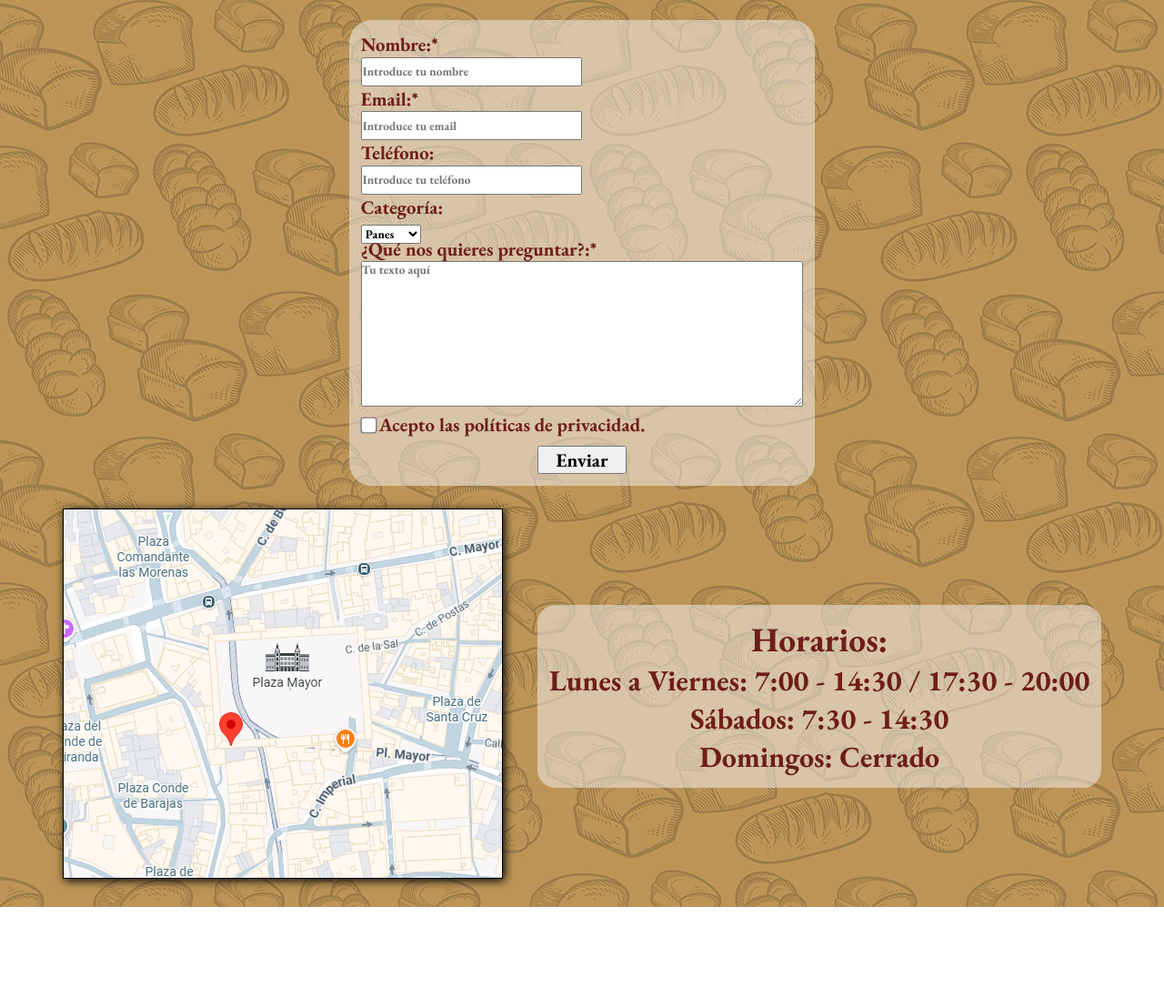
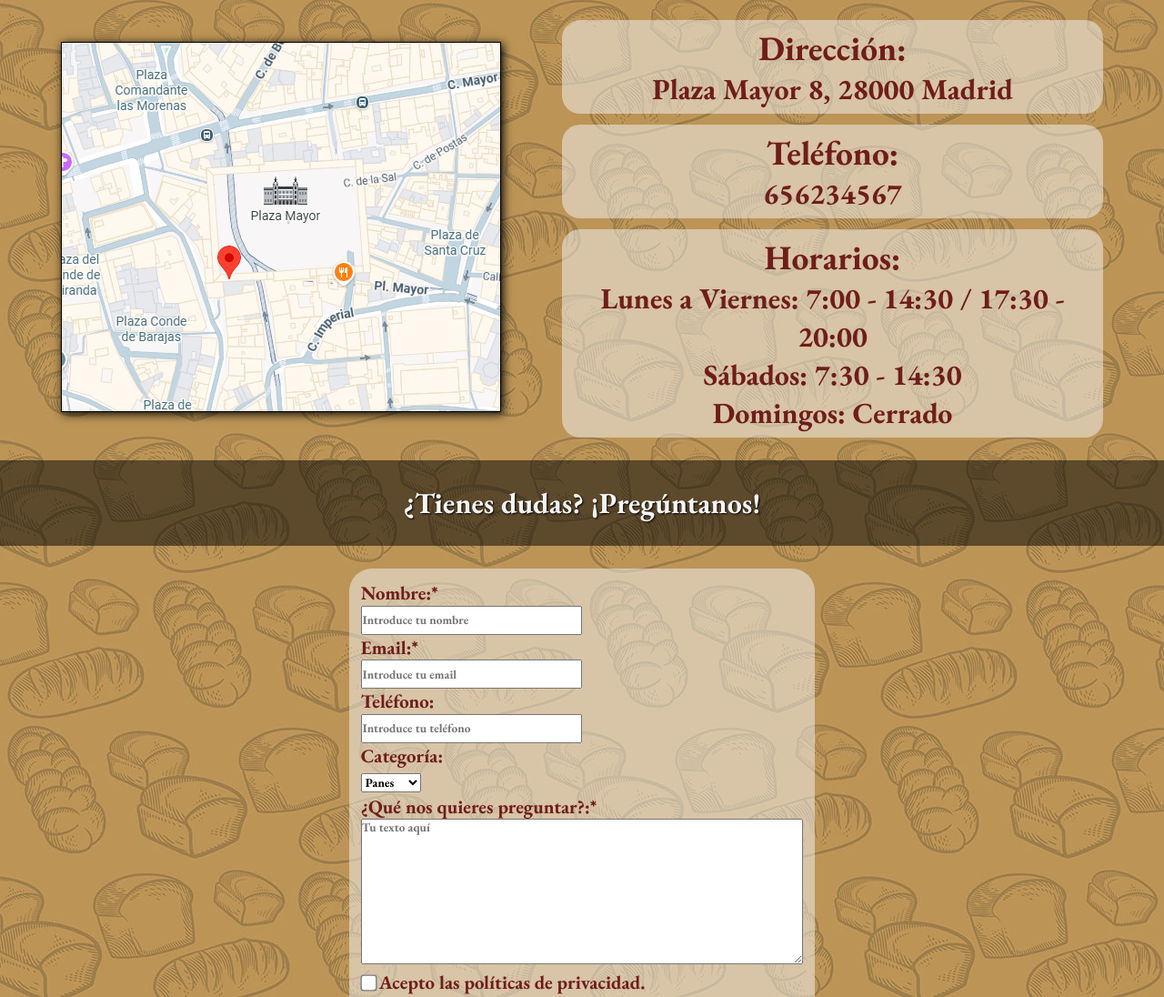
Before and after one commit to DavidTerreu/DIW_Web_Cliente_David_Terreu, a plain HTML site: page contacto.html in a window 1280 px wide. Shown: the part 168-1264 px from the top of the page at 91% size. Before the commit the page ends 1165 px from the top, so only its background shows below. Drawn offline with nearby package versions, Linux system fonts and the light colour scheme.

Commit message:
Cambios mejoras

```diff
--- a/contacto.html
+++ b/contacto.html
@@ -24,13 +24,52 @@
         </nav>
     </header>
     <main>
-        <section id="formulario">
+        <section id="contactoUP">
             <div>
                 <h2>
                     Contacta con Nosotros
                 </h2>
             </div>
-            <form action="#" mehotd="get">
+        </section>
+        <section id="mapa">
+            <div>
+                <img src="./img/mapa.png" alt="">
+            </div>
+            <div>
+                <div class="contactoDireccion">
+                    <h3>
+                        Dirección:
+                    </h3>
+                    <p>
+                        Plaza Mayor 8, 28000 Madrid
+                    </p>
+                </div>
+                <div class="contactoTelefono">
+                    <h3>
+                        Teléfono:
+                    </h3>
+                    <p>
+                        656234567
+                    </p>
+                </div>
+                <div class="contactoHorarios">
+                    <h3>
+                        Horarios:
+                    </h3>
+                    <p>
+                        Lunes a Viernes: 7:00 - 14:30 / 17:30 - 20:00 <br>
+                        Sábados: 7:30 - 14:30 <br>
+                        Domingos: Cerrado
+                    </p>
+                </div>
+        </section>
+        <section id="formulario">
+            <div>
+                <h2>
+                    ¿Tienes dudas? ¡Pregúntanos!
+                </h2>
+            </div>
+            <form action="#" method="get">
                 <div class="formNombre">
                     <label for="nombre">Nombre:*</label><br>
                     <input type="text" name="nombre" placeholder="Introduce tu nombre">
@@ -63,21 +102,6 @@
                 <input class="formEnviar" type="submit" value="Enviar">
             </form>
         </section>
-        <section id="mapa">
-            <div>
-                <img src="./img/mapa.png" alt="">
-            </div>
-            <div class="contactoHorarios">
-                <h3>
-                    Horarios:
-                </h3>
-                <p>
-                    Lunes a Viernes: 7:00 - 14:30 / 17:30 - 20:00 <br>
-                    Sábados: 7:30 - 14:30 <br>
-                    Domingos: Cerrado
-                </p>
-            </div>
-        </section>
     </main>
     <footer>
 
--- a/style.css
+++ b/style.css
@@ -123,18 +123,18 @@ h1{
 .contenedorProductos{
     display: flex;
 }
+.contenedorIZQ{
+    width: 50%;
+    display: flex;
+    flex-wrap: wrap;
+}
 .listaCategorias2{
     display: flex;
     justify-content: space-around;
     flex-wrap: wrap;
-    width: 50%;
 }
 .listaCategorias2 img{
     box-shadow: black 2px 2px 10px;
-}
-.aIMGcategorias2 :hover{
-    transform: scale(1.03);
-    transition: all 0.3s ease-in-out;
 }
 .listaCategorias2 p{
     text-align: center;
@@ -143,7 +143,6 @@ h1{
     background-color: #6F1D1B;
     border-radius: 10px;
     margin-top: 2%;
-    width: 100%;
 }
 .aTEXTOcategorias2 :hover{
     background-color: #FFE6A7;
@@ -218,11 +217,22 @@ h1{
 }
 
 /*Contacto*/
+#contactoUP h2{
+    text-align: center;
+    color: whitesmoke;
+    text-shadow: black 1px 1px 2px;
+    padding-top: 2%;
+    padding-bottom: 2%;
+    margin-bottom: 2%;
+    font-size: 2rem;
+    background-color: rgba(0, 0, 0, 0.500);
+}
 label{
     color: #6F1D1B;
 }
 #formulario{
     font-size: 1.3rem;
+    margin-bottom: 2%;
 }
 #formulario h2{
     text-align: center;
@@ -257,7 +267,7 @@ label{
 }
 .formCategoria{
     height: 4vh;
-    margin-bottom: 3%;
+    margin-bottom: 5%;
 }
 .formPregunta textarea{
     width: 100%;
@@ -279,16 +289,37 @@ label{
     margin-top: 2%;
     margin-bottom: 2%;
     align-items: center;
-    justify-content: center;
+    justify-content: space-evenly;
 }
 #mapa img{
     box-shadow: black 2px 2px 10px;
 }
+.contactoDireccion{
+    font-size: 2rem;
+    background-color: rgba(245, 245, 245, 0.500);
+    border-radius: 20px;
+    color: #6F1D1B;
+    padding: 1% 1% 1% 1%;
+    margin-bottom: 2%;
+}
 .contactoHorarios{
-    margin-left: 3%;
     font-size: 2rem;
     background-color: rgba(245, 245, 245, 0.500);
     border-radius: 20px;
     color: #6F1D1B;
     padding: 1% 1% 1% 1%;
 }
+.contactoTelefono{
+    font-size: 2rem;
+    background-color: rgba(245, 245, 245, 0.500);
+    border-radius: 20px;
+    color: #6F1D1B;
+    padding: 1% 1% 1% 1%;
+    margin-bottom: 2%;
+}
+/*Footer*/
+footer{
+    background-color: #6F1D1B;
+    color: whitesmoke;
+    height: 15vh;
+}
```
Also changed, not shown: bolleria.html (+1 -1 lines), faqs.html (+1 -1 lines), salados.html (+1 -1 lines), img/categoria bolleria.jpg, img/categoria panes.jpg, img/categoria salado.jpg. Lines whose indentation alone changed are shown as unchanged.
